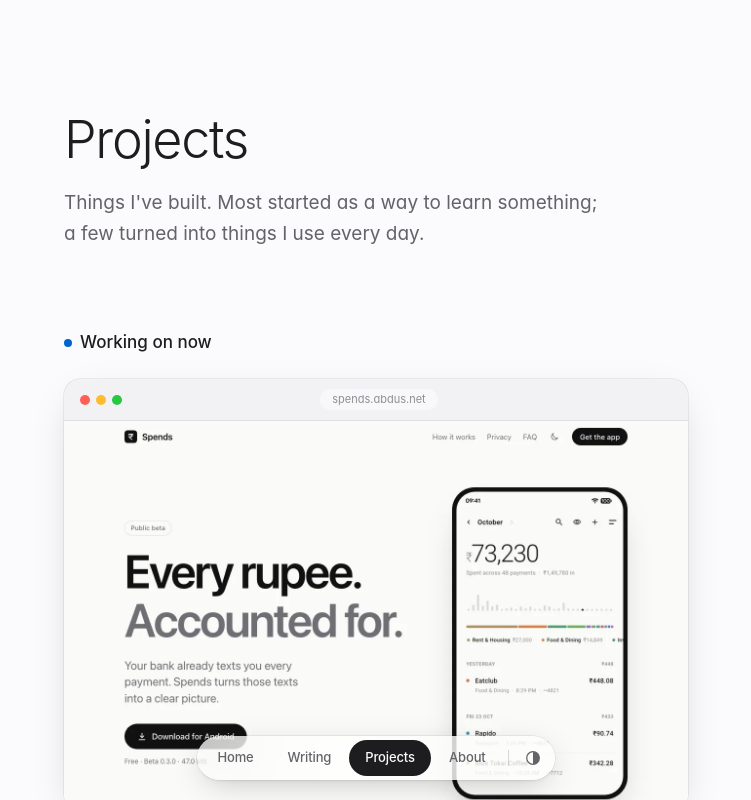
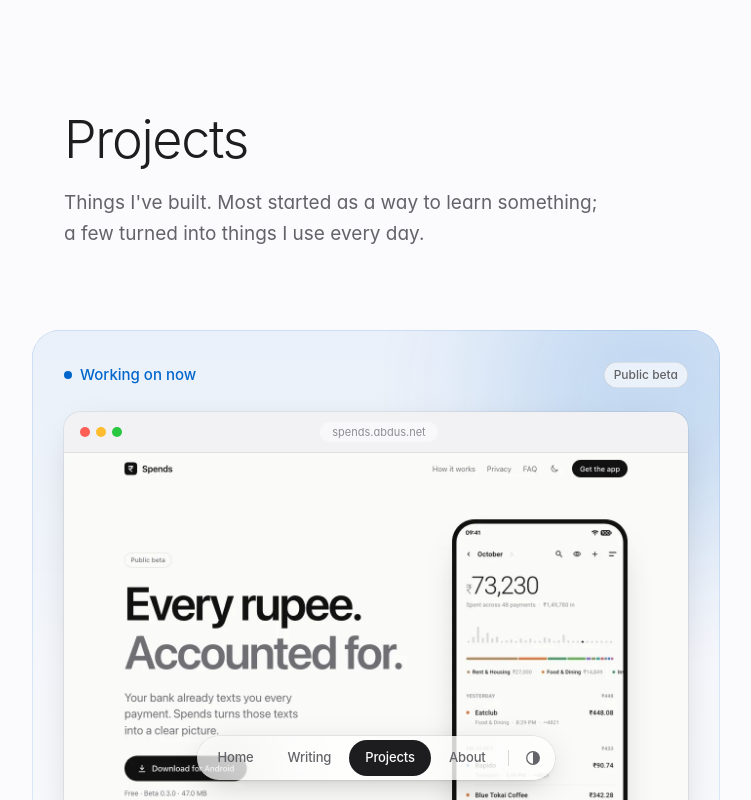
Before and after one commit to abdus/abdus.net, a Next.js app: page /projects in a window 1280 px wide. Shown: the top 800 px of the page, without its empty margins (264-1015 px from the left). Built offline with nearby package versions, Linux system fonts and the light colour scheme; no server answers; what @dicebear/core would draw is missing.

Commit message:
Highlight the Working on now section on the projects page

```diff
--- a/src/app/projects/page.tsx
+++ b/src/app/projects/page.tsx
@@ -30,15 +30,34 @@ export default async function ProjectsPage() {
       />
       <Container>
         {now.length > 0 && (
-          <section aria-labelledby="now" className="mb-28">
-            <h2 id="now" className="mb-6 flex items-center gap-2 text-[17px] font-medium text-fg">
+          <section
+            aria-labelledby="now"
+            className={[
+              "relative -mx-3 mb-28 overflow-hidden rounded-[28px] p-5 sm:-mx-8 sm:p-8",
+              "bg-gradient-to-b from-tint/[0.07] via-tint/[0.025] to-transparent",
+              "shadow-[inset_0_0_0_0.5px_rgb(var(--tint)/0.25)]",
+            ].join(" ")}
+          >
+            {/* A slow glow in the corner: the one thing on the page that's alive. */}
+            <div
+              aria-hidden
+              className="pointer-events-none absolute -right-24 -top-24 size-72 animate-[glow_9s_ease-in-out_infinite] rounded-full bg-tint/20 blur-3xl"
+            />
+            <div className="relative mb-6 flex flex-wrap items-center justify-between gap-3">
+              <h2 id="now" className="flex items-center gap-2 text-[15px] font-medium text-tint">
                 <span className="relative flex size-2" aria-hidden>
                   <span className="absolute inline-flex size-full animate-ping rounded-full bg-tint/60 [animation-duration:2.4s]" />
                   <span className="relative inline-flex size-2 rounded-full bg-tint" />
                 </span>
                 Working on now
               </h2>
-            <div className="space-y-16">
+              {now[0]?.status && (
+                <span className="rounded-full bg-bg/70 px-2.5 py-1 text-[12px] font-medium text-fg-2 shadow-[inset_0_0_0_0.5px_rgb(var(--line)/0.15)] backdrop-blur">
+                  {now[0].status}
+                </span>
+              )}
+            </div>
+            <div className="relative space-y-16">
               {now.map((p) => (
                 <ProjectShowcase key={p.title} project={p} stars={stars} />
               ))}
--- a/src/data/projects.ts
+++ b/src/data/projects.ts
@@ -24,6 +24,8 @@ export type Project = {
   early?: boolean;
   /** No longer running or maintained. */
   retired?: boolean;
+  /** Short status for current work, e.g. "Public beta". */
+  status?: string;
   /** A real glimpse of the thing: a screenshot or a terminal session. */
   media?: Media;
 };
@@ -40,6 +42,7 @@ export const projects: Project[] = [
     site: "https://spends.abdus.net",
     featured: true,
     current: true,
+    status: "Public beta",
     media: {
       kind: "image",
       src: "/assets/projects/spends.webp",
--- a/tailwind.config.ts
+++ b/tailwind.config.ts
@@ -97,6 +97,10 @@ const config: Config = {
           "0%, 100%": { transform: "scaleY(0.3)" },
           "50%": { transform: "scaleY(1)" },
         },
+        glow: {
+          "0%, 100%": { transform: "translate(0, 0) scale(1)", opacity: "0.7" },
+          "50%": { transform: "translate(-40px, 30px) scale(1.15)", opacity: "1" },
+        },
         "scroll-cue": {
           "0%": { transform: "translateY(-100%)" },
           "60%, 100%": { transform: "translateY(200%)" },
```
Lines whose indentation alone changed are shown as unchanged.
